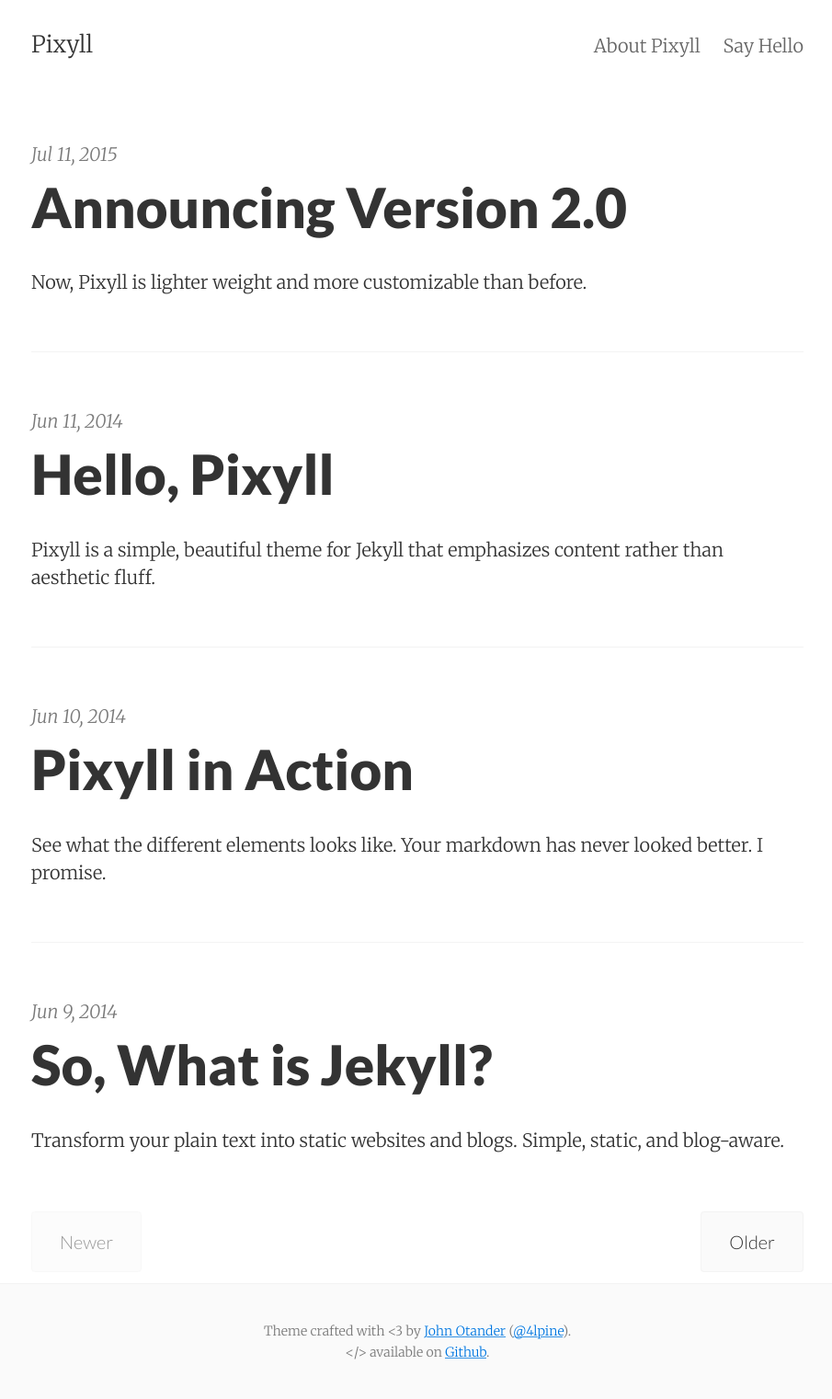
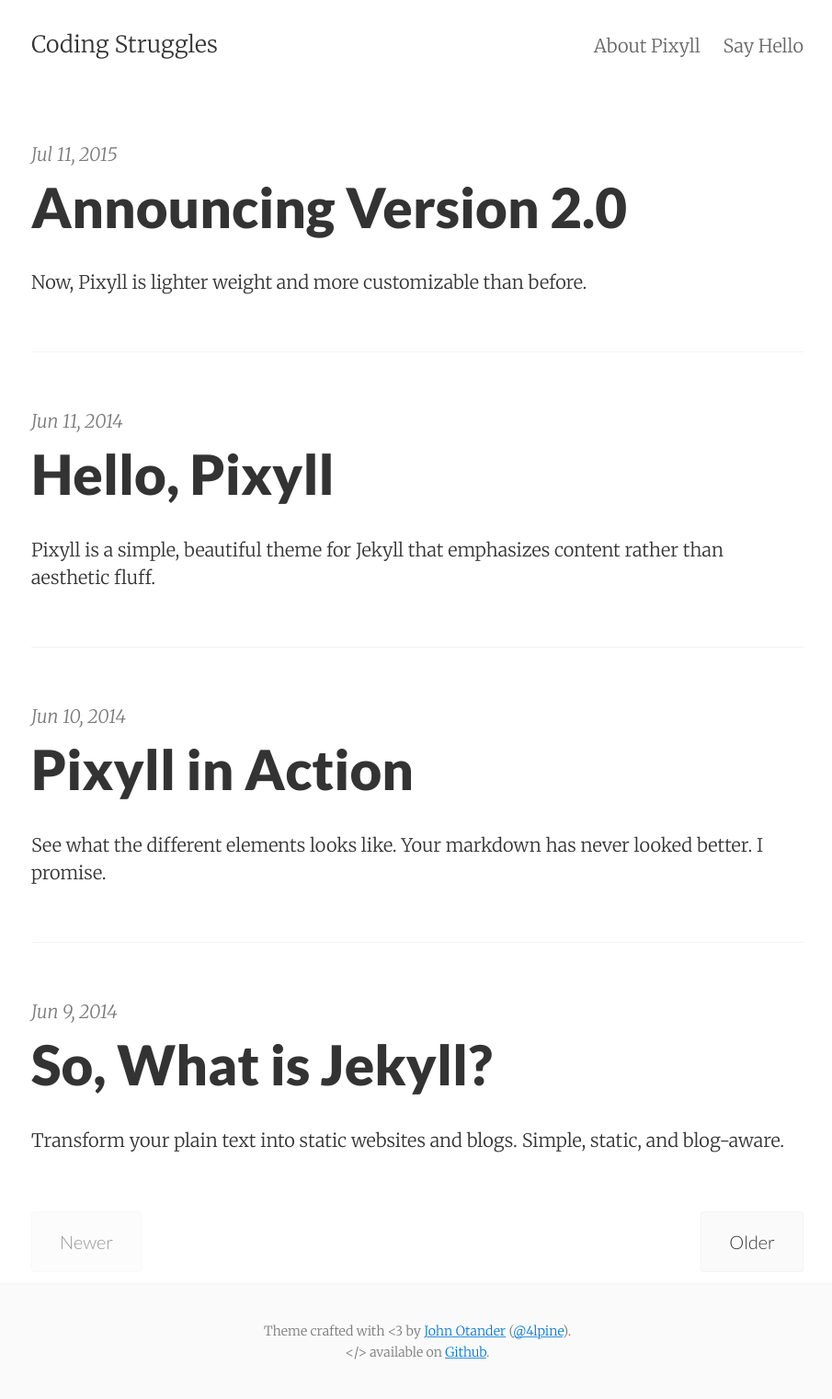
Before and after one commit to dariooddenino/dariooddenino.github.io, a Jekyll site: the page built from index.html, in a window 1280 px wide. Shown: the whole page at 92% size, without its empty margins (186-1091 px from the left). Built offline with Jekyll 4.4.1, drawn with Linux system fonts in a browser that asks for light colours; the list of posts is cut into pages by our own code; some of the changed lines change nothing that is shown.

Commit message:
tracking

```diff
--- a/_config.yml
+++ b/_config.yml
@@ -1,17 +1,17 @@
 # Site settings
-title:       Pixyll
-email:       your_email@example.com
-author:      John Otander
+title:       Coding Struggles
+email:       branch13@gmail.com
+author:      Dario Oddenino
 description: "A simple, beautiful theme for Jekyll that emphasizes content rather than aesthetic fluff."
 baseurl:     ""
-url:         "http://pixyll.com"
+url:         "http://codingstruggles.com"
 date_format: "%b %-d, %Y"
 
 # Google services
-google_verification:
+google_verification: "4p9Idbj55gSFz5mSVYSiL0b1hjWGqKG8p1f1Uc2lVAA"
 # Use either direct GA implementation or set up GTM account
 # - using both will skew your data (leave blank to not use at all)
-google_analytics:
+google_analytics: "UA-69458120-1"
 google_tag_manager:
 # Bing services
 bing_verification:
```
